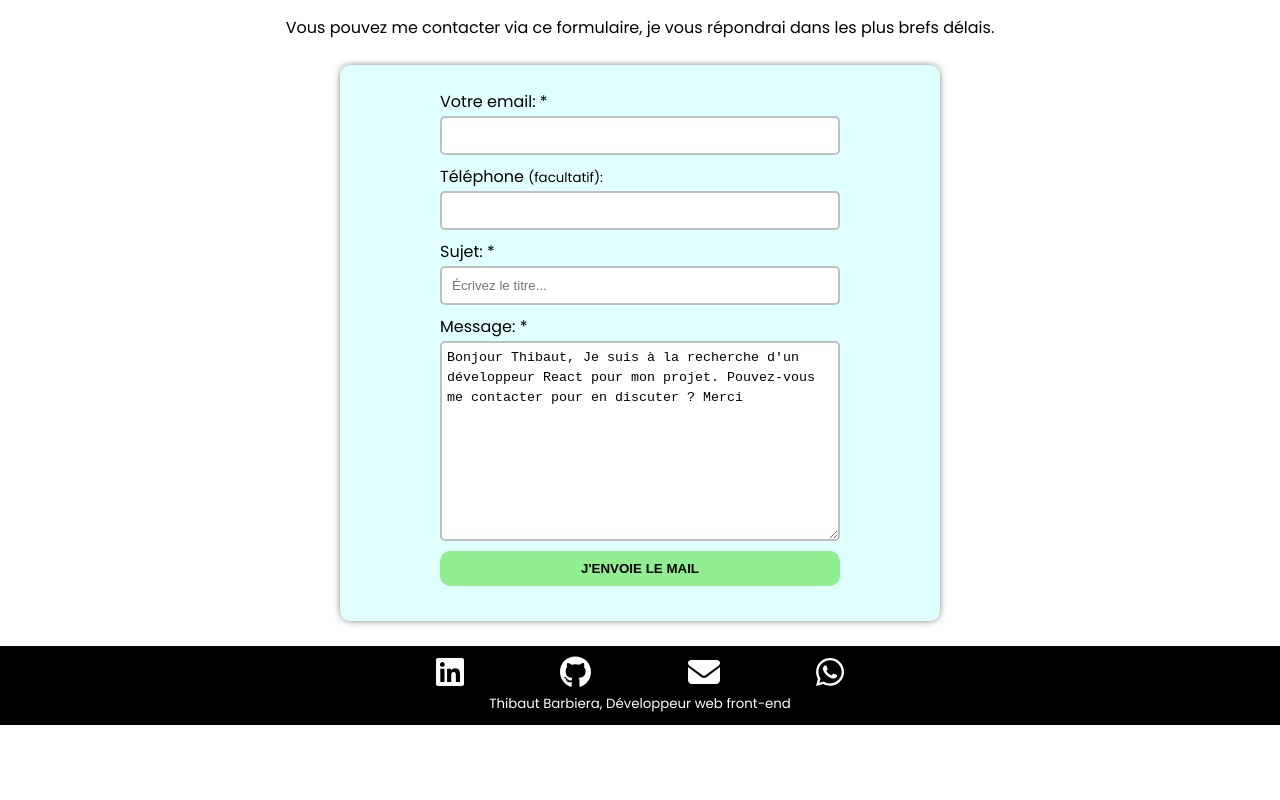
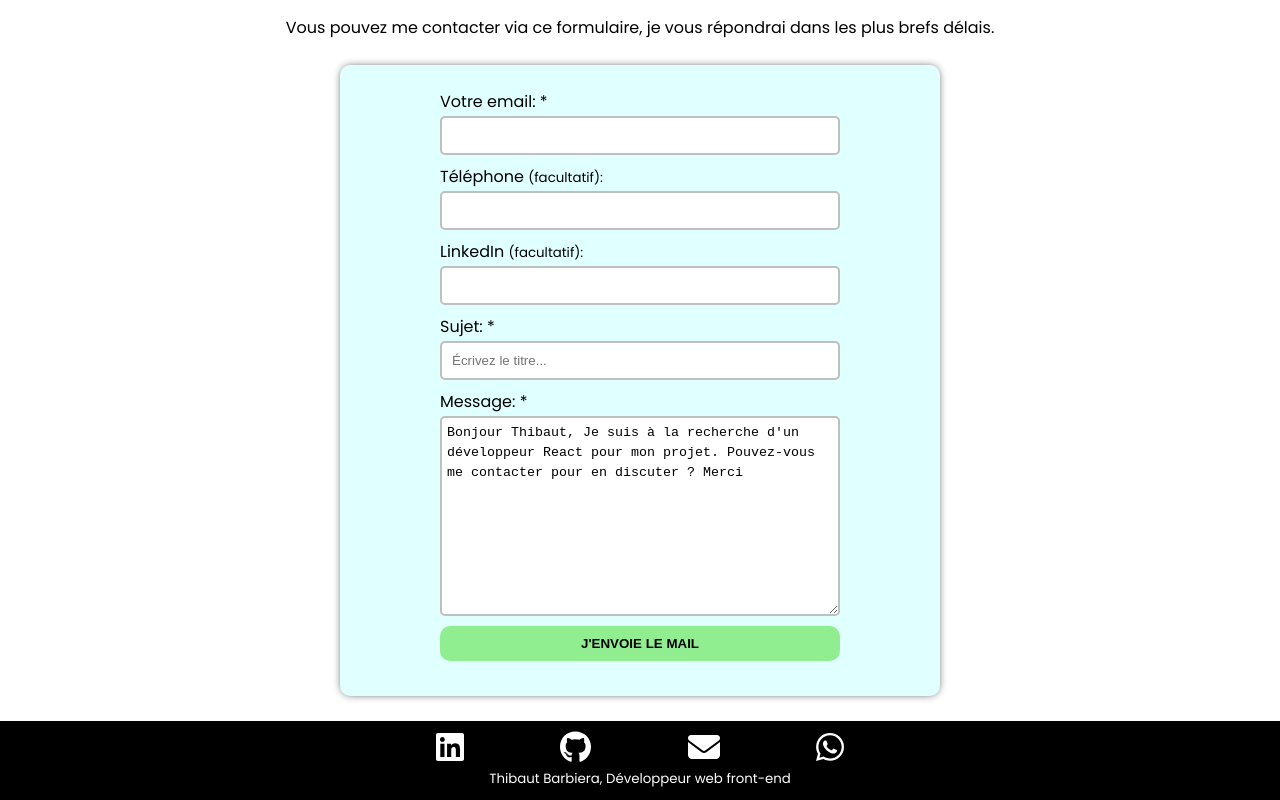
Before and after one commit to backpackoder/portfolio, a React (Vite) app: page / in a window 1280 px wide. Shown: the part 845-1645 px from the top of the page. Before the commit the page ends 1570 px from the top, so only its background shows below. Built offline with nearby package versions, Linux system fonts and the light colour scheme.

Commit message:
LinkedIn field added

```diff
--- a/src/assets/cssFiles/form.css
+++ b/src/assets/cssFiles/form.css
@@ -31,6 +31,9 @@
   padding: 5px;
   line-height: 1.5;
 }
+.form form small {
+  display: inline;
+}
 
 .form button {
   background-color: lightgreen;
--- a/src/components/form/Form.tsx
+++ b/src/components/form/Form.tsx
@@ -26,9 +26,14 @@ export function Form() {
         <input type="email" name="email" id="email" required />
 
         <label htmlFor="phone">
-          {text("phoneForm")} <small style={{ display: "inline" }}>({text("optionalForm")}):</small>
+          {text("phoneForm")} <small>({text("optionalForm")}):</small>
         </label>
         <input type="tel" name="phone" id="phone" />
+
+        <label htmlFor="social">
+          {text("linkedInForm")} <small>({text("optionalForm")}):</small>
+        </label>
+        <input type="social" name="social" id="social" />
 
         <label htmlFor="title">{text("subjectForm")}: *</label>
         <input type="text" name="title" id="title" placeholder="Écrivez le titre..." required />
--- a/src/languages/languages.tsx
+++ b/src/languages/languages.tsx
@@ -210,9 +210,10 @@ export const languages: Languages = {
     `You can contact me via this form, I will answer you as soon as possible.`,
     `Puede contactarme a través de este formulario, le responderé lo antes posible.`
   ),
+  optionalForm: translation("facultatif", "optional", "opcional"),
   emailForm: translation("Votre email", "Your email", "Su correo electrónico"),
   phoneForm: translation("Téléphone", "Phone", "Teléfono"),
-  optionalForm: translation("facultatif", "optional", "opcional"),
+  linkedInForm: translation("LinkedIn", "LinkedIn", "LinkedIn"),
   subjectForm: translation("Sujet", "Subject", "Asunto"),
   messageForm: translation("Message", "Message", "Mensaje"),
   sendForm: translation("J'envoie le mail", "I send the mail", "Envío el correo"),
```
